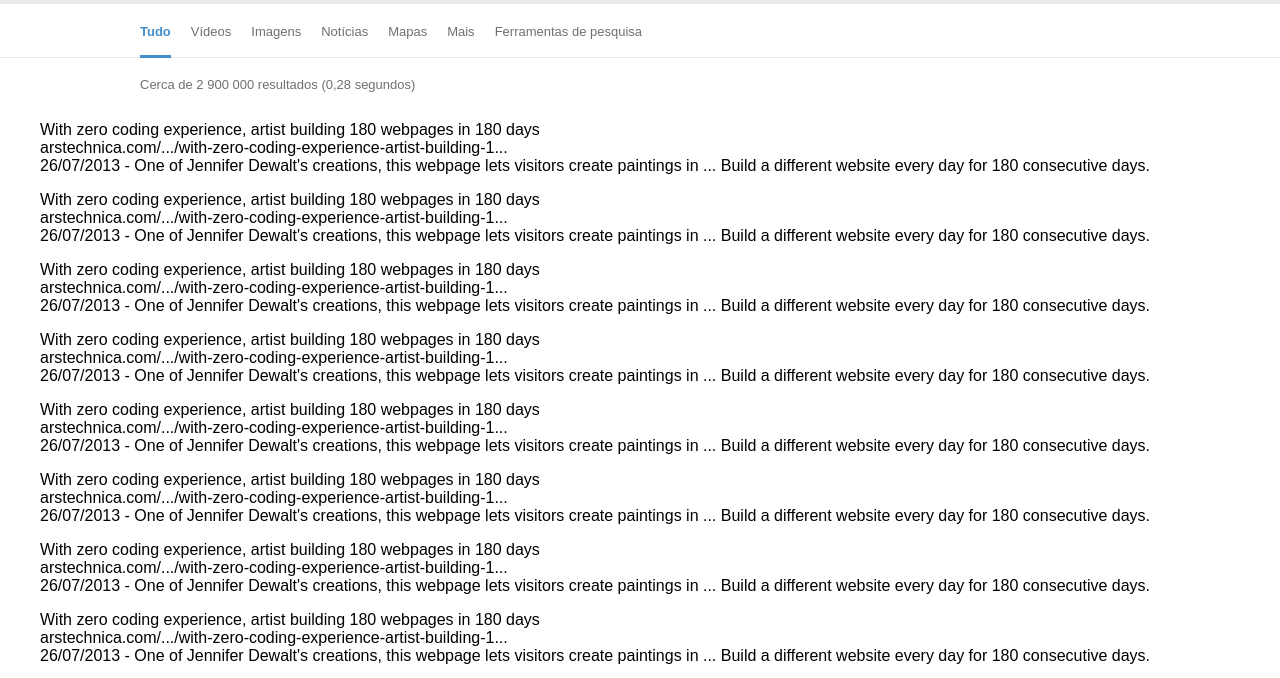
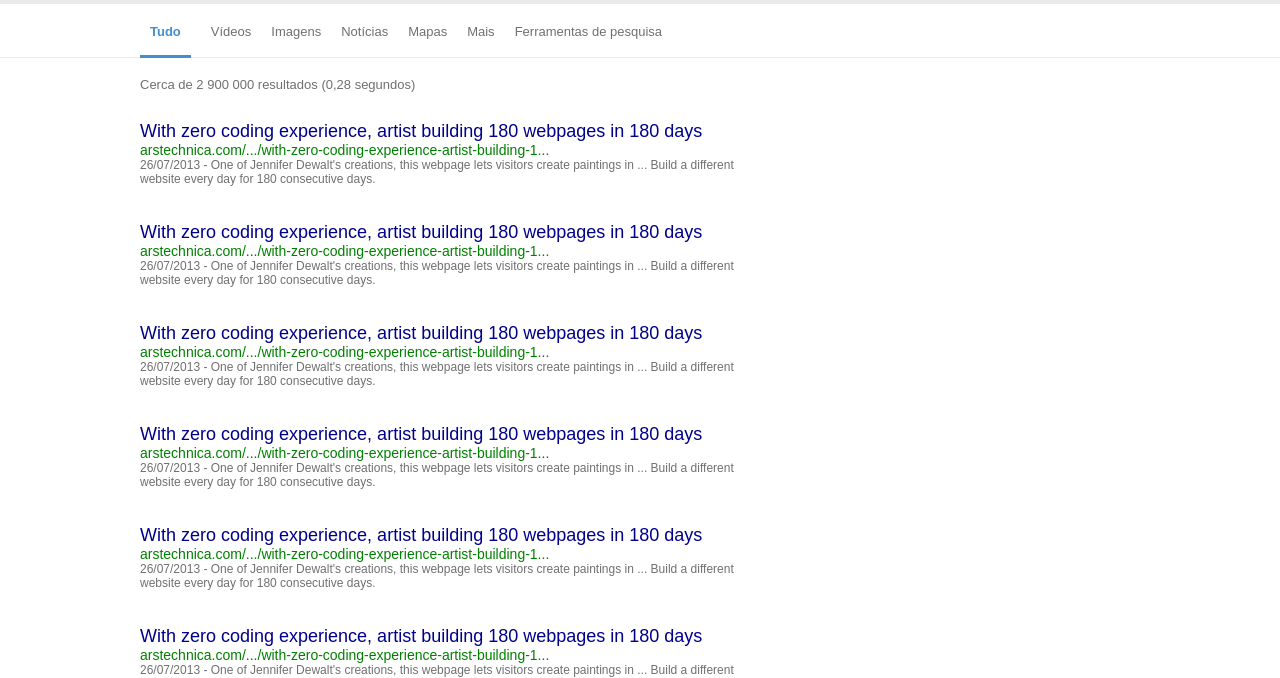
Before and after one commit to Nuno1123/google-homepage-advanced, a plain HTML site: page index.html in a window 1280 px wide. Shown: the part 56-734 px from the top of the page. Drawn offline with Linux system fonts and the light colour scheme.

Commit message:
added search results

```diff
--- a/stylesheet.css
+++ b/stylesheet.css
@@ -85,6 +85,8 @@
 #special_nav_bar {
 	border-bottom: solid 3px #438ecc;
 	padding-bottom: 16px;
+	padding-right: 10px;
+	padding-left: 10px;
 	color: #438ecc;
 }
 
@@ -112,6 +114,12 @@
 	float: left;
 }
 
+.results {
+	margin-left: 100px;
+	padding-bottom: 20px;
+	width: 600px;
+}
+
 .down {
 	clear: both;
 }
@@ -119,3 +127,19 @@
 .footer {
 	clear: both;
 }
+
+.title {
+	color: darkblue;
+	font-size: 18px;
+}
+
+.link {
+	color: green;
+	font-size: 14px;
+}
+
+
+.text {
+	color:#707070;
+	font-size: 12px;
+}
```
